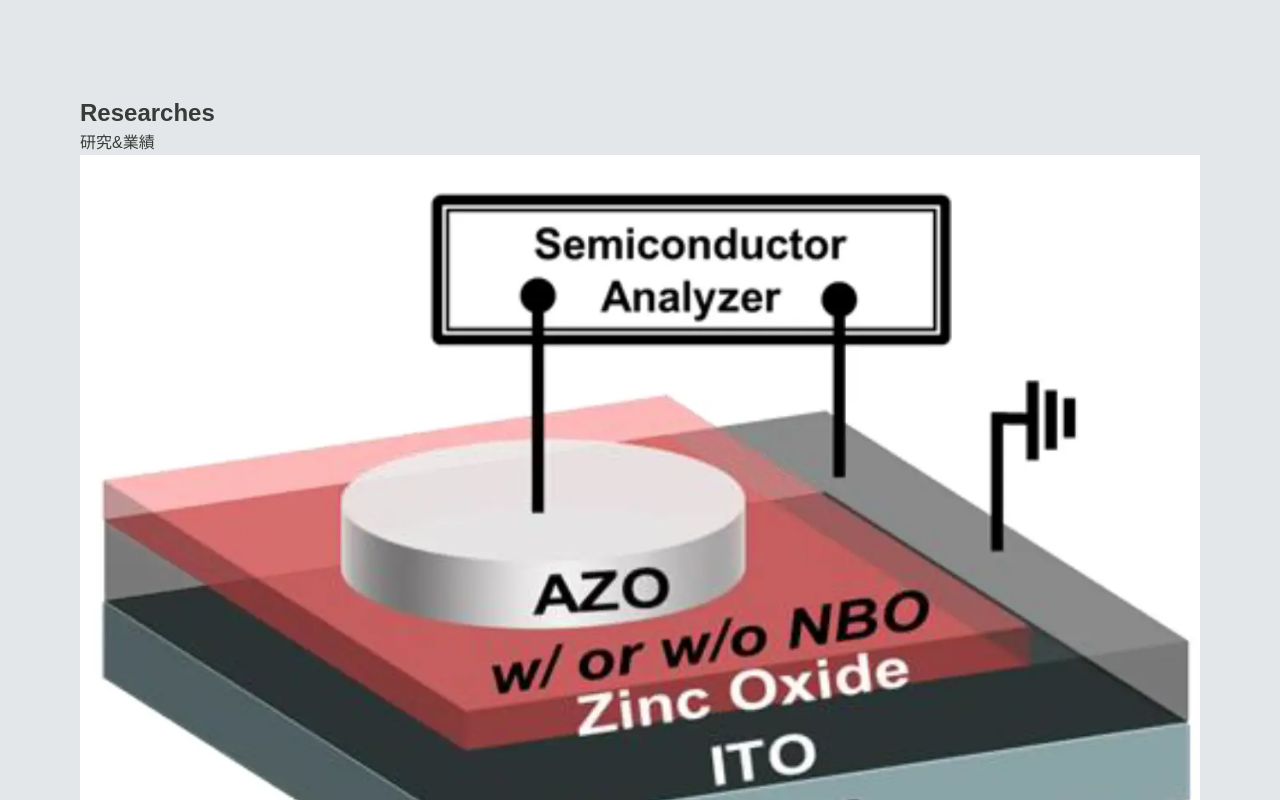
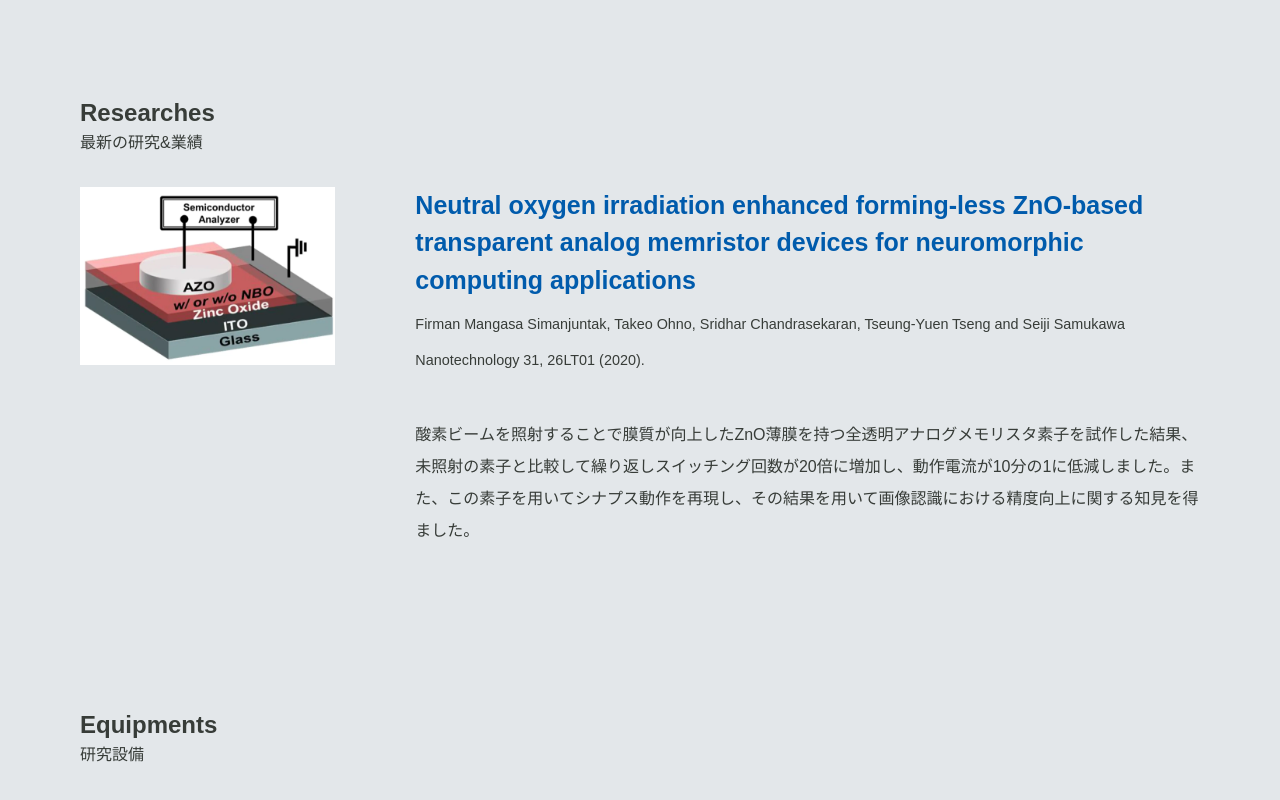
Before and after one commit to svertkatter/ohnolab3, a Nuxt app: page / in a window 1280 px wide. Shown: the part 760-1560 px from the top of the page. Built offline with nearby package versions, Linux system fonts and the light colour scheme; a web font is replaced by a local one.

Commit message:
feat: :sparkles: 文書の追加 style: :lipstick: CSSの整理

```diff
--- a/assets/css/style.css
+++ b/assets/css/style.css
@@ -25,6 +25,17 @@ li{
     list-style: none;
     margin: 0;
     padding: 0;
+}
+
+a{
+    text-decoration:none;
+    color: var(--main-color);
+    transition: all .3s;
+}
+
+a:hover{
+    opacity: 0.5;
+    transition: all .3s;
 }
 
 .flex{
@@ -71,7 +82,7 @@ li{
     padding: 0 var(--page-padding);
   }
 
-.top{
+  .top {
     width: 100%;
     position: relative;
     height: calc(100dvh - 10em);
@@ -79,18 +90,66 @@ li{
     flex-direction: column;
     justify-content: end;
     z-index: 2;
-}
 
-.top p{
-    padding-bottom: 4%;
-}
+    p {
+        padding-bottom: 4%;
 
-.top p:last-child{
-    padding: 0;
+        &:last-child {
+            padding: 0;
+        }
+    }
 }
 
 .section {
     margin-top: 10em;
+}
+
+.section-content{
+    display: flex;
+    margin-top: var(--section-margin);
+    gap: var(--section-gap);
+}
+
+.paper-img{
+    width: 70%;
+    height: auto;
+}
+
+.paper-container{
+    gap: 2em;
+    flex-direction: column;
+    align-items: end;
+}
+
+.paper{
+    flex: 1;
+}
+
+.paper-title{
+    a{
+        font-size: 25px;
+        font-weight: 700;
+        color: var(--accent-color);
+    }
+}
+
+.paper-author {
+    margin-top: 1em;
+}
+
+.paper-publish {
+    margin-top: 1em;
+}
+
+.paper-author,
+.paper-publish {
+    font-size: 0.9em;
+}
+
+.paper-content {
+    flex: 1;
+    margin-top: 1em;
+    line-height: 2;
 }
 
 .footer {
@@ -99,14 +158,14 @@ li{
     padding: 3% var(--page-padding);
     margin-top: 20%;
     z-index: 2;
-}
-
-.footer .div:first-child {
-    margin-right: 10%;
-}
-
-.footer .div li {
-    margin-bottom: 10%;
+    .div {
+        &:first-child {
+            margin-right: 10%;
+        }
+        li {
+            margin-bottom: 10%;
+        }
+    }
 }
 
 .cont {
--- a/pages/index.vue
+++ b/pages/index.vue
@@ -10,12 +10,22 @@
         <div class="section">
             <div class="section-title">
                 <h2>Researches</h2>
-                <p>研究&業績</p>
+                <p>最新の研究&業績</p>
             </div>
 
             <div class="section-content">
                 <div class="paper-img">
                     <NuxtImg src="/img/paper/Nanotechnology.webp" alt="paper" />
+                </div>
+                <div class="paper-container flex">
+                    <div class="paper">
+                        <div class="paper-title">
+                            <a href="https://iopscience.iop.org/article/10.1088/1361-6528/ab7fcf" target="_blank" rel="noopener noreferrer">Neutral oxygen irradiation enhanced forming-less ZnO-based transparent analog memristor devices for neuromorphic computing applications</a>
+                        </div>
+                        <div class="paper-author">Firman Mangasa Simanjuntak, Takeo Ohno, Sridhar Chandrasekaran, Tseung-Yuen Tseng and Seiji Samukawa</div>
+                        <div class="paper-publish">Nanotechnology 31, 26LT01 (2020).</div>
+                    </div>
+                    <div class="paper-content">酸素ビームを照射することで膜質が向上したZnO薄膜を持つ全透明アナログメモリスタ素子を試作した結果、未照射の素子と比較して繰り返しスイッチング回数が20倍に増加し、動作電流が10分の1に低減しました。また、この素子を用いてシナプス動作を再現し、その結果を用いて画像認識における精度向上に関する知見を得ました。</div>
                 </div>
             </div>
         </div>
@@ -24,6 +34,14 @@
             <div class="section-title">
                 <h2>Equipments</h2>
                 <p>研究設備</p>
+            </div>
+
+            <div class="equi-section">
+                <div class="equi-area">
+                    <div class="equi-section">
+                        <p class="equi-title"></p>
+                    </div>
+                </div>
             </div>
         </div>
 
```
